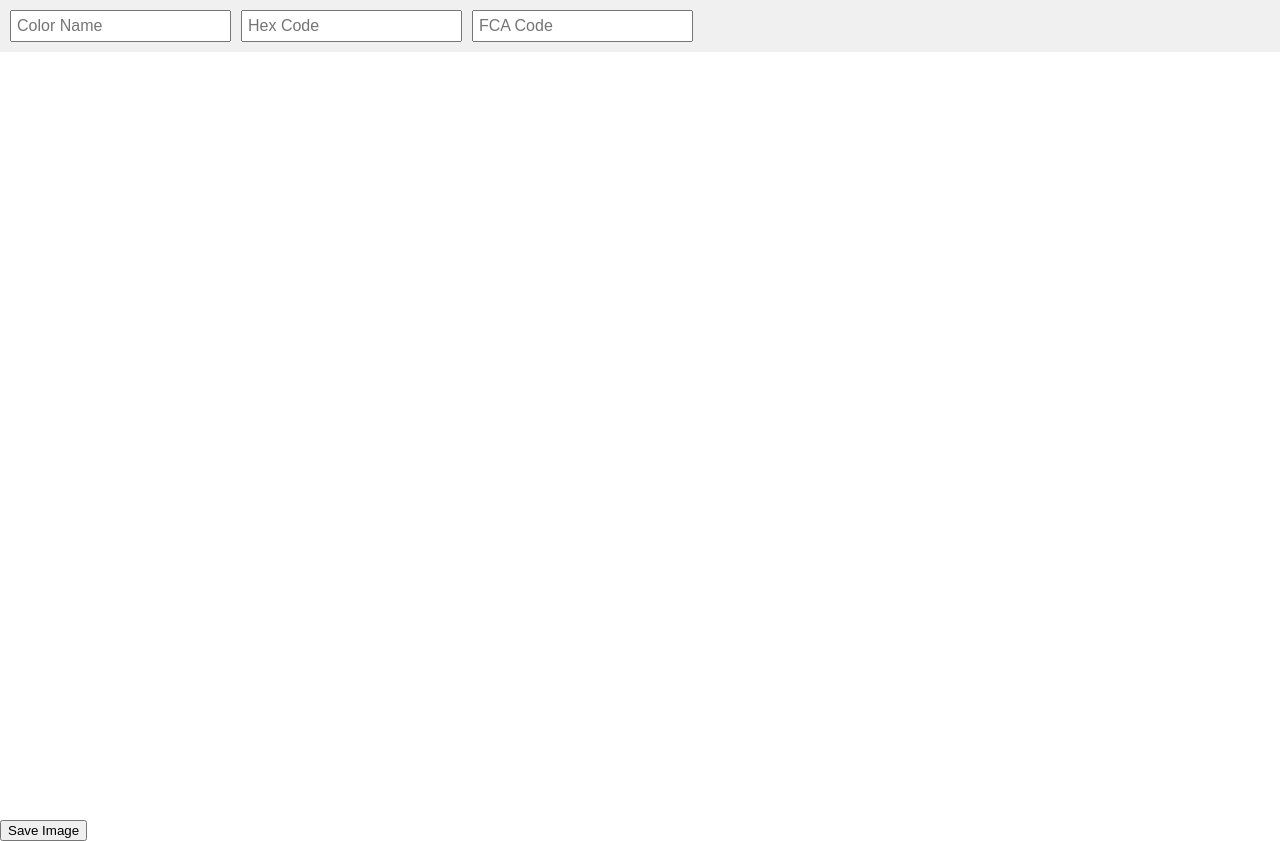
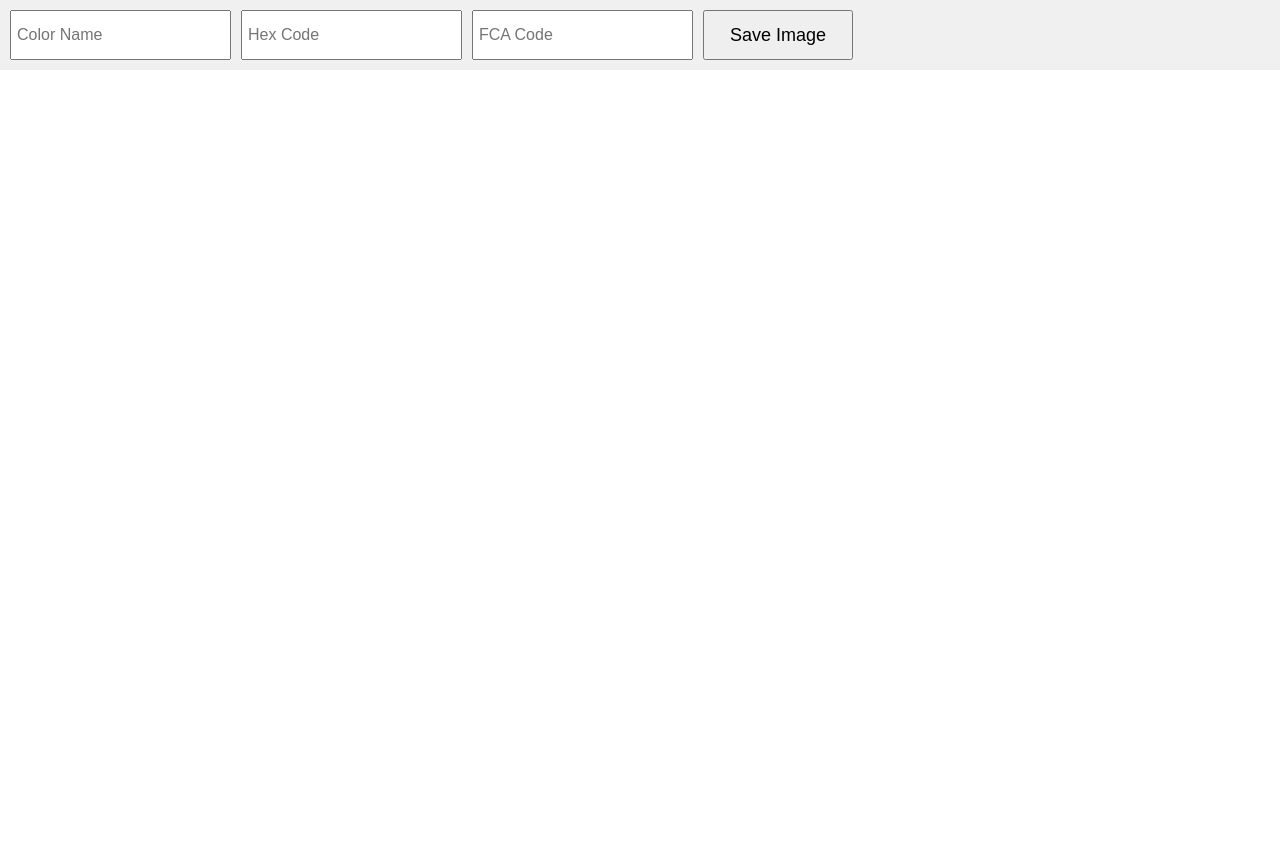
Before and after one commit to korn176/fca, a plain HTML site: page index.html in a window 1280 px wide. Drawn offline with Linux system fonts and the light colour scheme.

Commit message:
Update index.html

```diff
--- a/index.html
+++ b/index.html
@@ -29,11 +29,10 @@
     <input id="colorName" type="text" placeholder="Color Name" />
     <input id="colorHex" type="text" placeholder="Hex Code" />
     <input id="colorCode" type="text" placeholder="FCA Code" />
+    <button id="saveBtn" style="width:150px; height:50px; font-size:18px;">Save Image</button>
   </div>
 
   <canvas id="colorCard" width="768" height="768"></canvas>
-
-  <button id="saveBtn">Save Image</button>
 
 
   <script>
```
